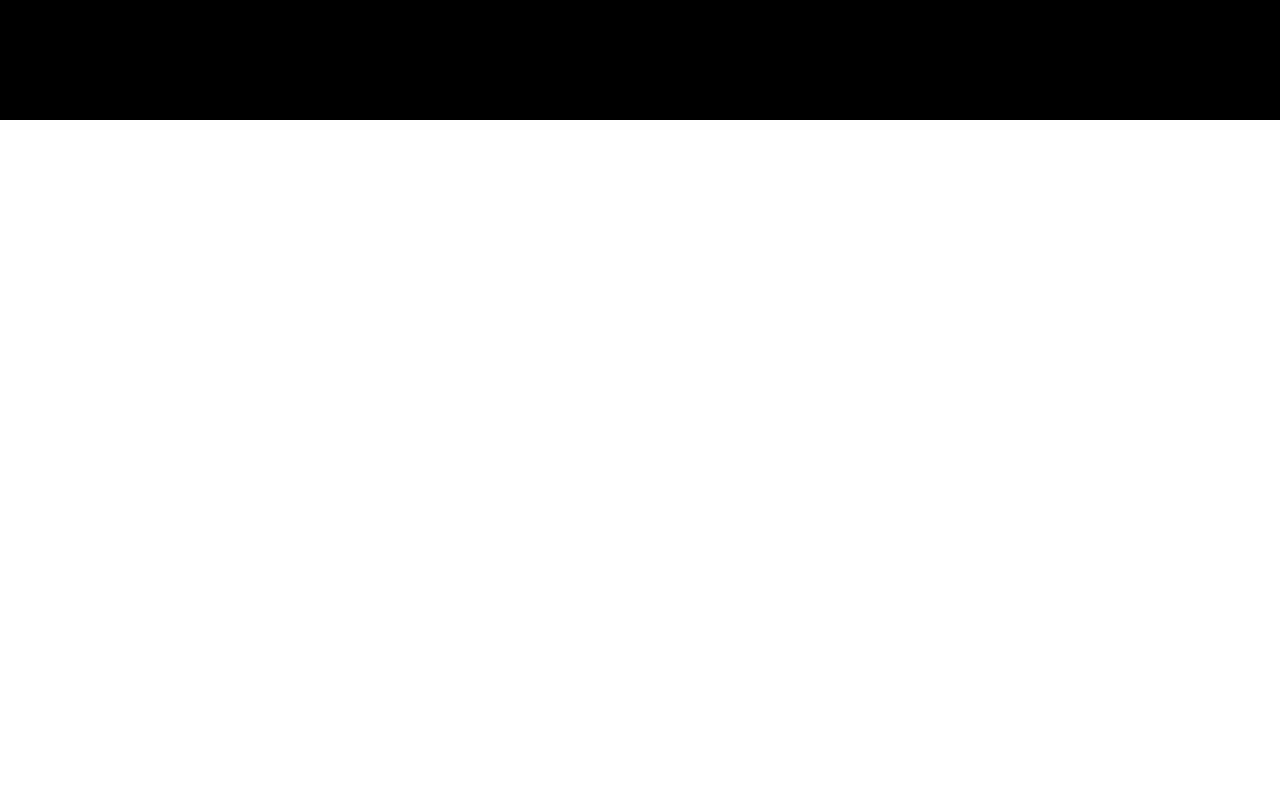
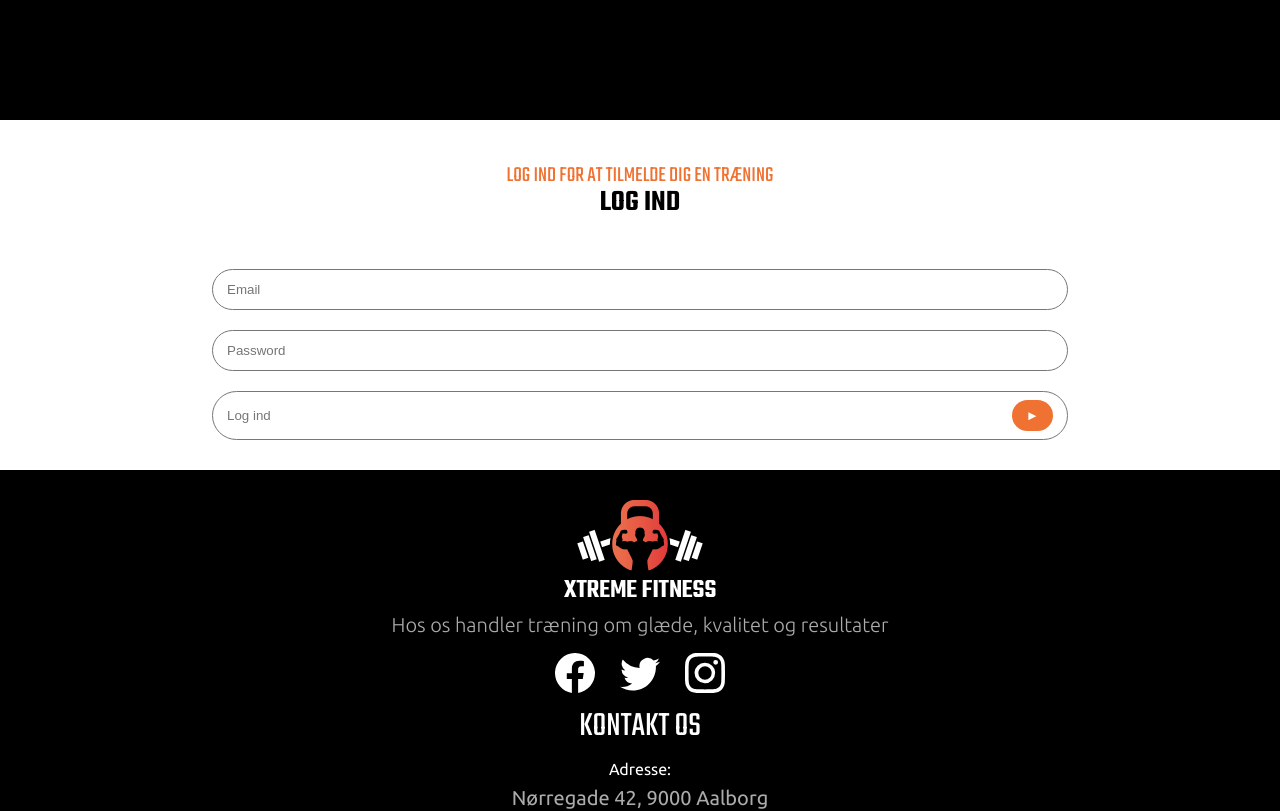
Before and after one commit to TGudik/xtreme-fitness, a React (Vite) app: page /login in a window 1280 px wide. Shown: the part 600-1411 px from the top of the page. Before the commit the page ends 800 px from the top, so only its background shows below. Built offline with nearby package versions, Linux system fonts and the light colour scheme; no server answers.

Commit message:
login og authcontext bygget

```diff
--- a/src/Routes.jsx
+++ b/src/Routes.jsx
@@ -12,6 +12,8 @@ import Subscriptions from "./pages/Subscriptions";
 import { aboutPageLoader, blogById, employeePageLoader, homeLoader, servicePageLoader, subscriptionsPageLoader } from "./loaders/Dataloaders";
 import Blog from "./pages/Blog";
 import Login from "./pages/Login";
+import ProtectedRoute from "./components/protectedRoute/ProtectedRoute";
+import Backoffice from "./pages/Backoffice";
 
 const routes = createBrowserRouter(
     createRoutesFromElements(
@@ -49,6 +51,15 @@ const routes = createBrowserRouter(
                 path="login"
                 element={<Login />}
             />
+            <Route
+                path="backoffice"
+                element={<ProtectedRoute />}
+            >
+                <Route
+                    index
+                    element={<Backoffice />}
+                />
+            </Route>
         </Route>
     )
 )
--- a/src/components/navigation/Navigation.jsx
+++ b/src/components/navigation/Navigation.jsx
@@ -42,7 +42,7 @@ export default function Navigation() {
               </Link>
             </li>
             <li onClick={() => setOpen(false)}>
-              <Link className={styles.navLink}>Log ind</Link>
+              <Link to="/login" className={styles.navLink}>Log ind</Link>
             </li>
           </ul>
         </div>
--- /dev/null
+++ b/src/components/protectedRoute/ProtectedRoute.jsx
@@ -0,0 +1,21 @@
+import { Navigate, Outlet } from "react-router-dom";
+import { useAuth } from "../../context/AuthContext";
+
+
+
+export default function ProtectedRoute() {
+    const { user, loading } = useAuth()
+
+    if (loading) {
+        return <p>loader...</p>
+    }
+
+    if (!user || user.role !== "admin") {
+        return <Navigate to="/" replace/>
+    }
+
+    return <Outlet />
+
+
+
+}
--- /dev/null
+++ b/src/components/signInField/SignInForm.jsx
@@ -0,0 +1,32 @@
+import { useState } from "react"
+import styles from "./signInForm.module.css"
+import { useNavigate } from "react-router-dom"
+import { useAuth } from "../../context/AuthContext"
+
+export default function SignInForm() {
+    const navigate = useNavigate()
+    const [email, setEmail] = useState("")
+    const [password, setPassword] = useState("")
+    const [error, setError] = useState(null)
+    const { login } = useAuth()
+
+    async function handleSubmit(email, password) {
+        try {
+            setError(null)
+            await login(email, password)
+            navigate("/")
+        } catch (error) {
+            setError(error.status)
+        }
+    }
+
+    return (
+        <form onSubmit={(e) => {e.preventDefault(); handleSubmit(email, password)}} className={styles.signInForm}>
+            {error && <p>{error}</p>}
+            <input onChange={(e) => setEmail(e.target.value)} value={email} className={styles.formInput} type="text" placeholder="Email"/>
+            <input onChange={(e) => setPassword(e.target.value)} value={password} className={styles.formInput} type="password" placeholder="Password"/>
+            <button className={styles.submitBtn}>Log ind <span>{String.fromCharCode(9658)}</span></button>
+        </form>
+    )
+
+}
--- /dev/null
+++ b/src/components/signInField/signInForm.module.css
@@ -0,0 +1,39 @@
+.signInForm {
+    display: flex;
+    flex-direction: column;
+    align-items: center;
+    gap: 20px;
+    padding: 30px 20px;
+    width: 70%;
+    margin: 0 auto;
+}
+
+.formInput {
+    padding: 12px 14px;
+    border-radius: 1000px;
+    border: 1px solid #777;
+    width: 100%;
+}
+
+.formInput:focus {
+    outline: 2px solid var(--primary);
+}
+
+.submitBtn {
+    display: flex;
+    justify-content: space-between;
+    align-items: center;
+    width: 100%;
+    padding: 8px 14px;
+    border-radius: 1000px;
+    border: 1px solid #777;
+    background: transparent;
+    color: #777;
+
+    span {
+        background: var(--primary);
+        color: white;
+        padding: 8px 14px;
+        border-radius: 1000px;
+    }
+}
--- /dev/null
+++ b/src/context/AuthContext.jsx
@@ -0,0 +1,60 @@
+import { createContext, useContext, useEffect, useState } from "react";
+import { authToken, signIn } from "../utils/signInAuth";
+import { removeToken } from "../utils/token";
+
+const AuthContext = createContext()
+
+export function AuthProvider({children}) {
+    const [user, setUser] = useState(null)
+    const [loading, setLoading] = useState(true)
+
+    useEffect(() => {
+        async function restoreSession() {
+            try {
+                const data = await authToken()
+                setUser(data.data)
+            } catch {
+                setUser(null)
+            } finally {
+                setLoading(false)
+            }
+        }
+        restoreSession()
+    }, [])
+
+    async function login(email, password) {
+        setLoading(true)
+        try {
+            await signIn(email, password)
+            const data = await authToken()
+            setUser(data.data)
+        } catch (error) {
+            setUser(null)
+            throw error
+        } finally {
+            setLoading(false)
+        }
+    }
+
+    function logout() {
+        setUser(null)
+        removeToken()
+    }
+
+    const value = {user, loading, login, logout}
+
+    return (
+        <AuthContext.Provider value={value}>
+            {children}
+        </AuthContext.Provider>
+    )
+
+}
+
+export function useAuth() {
+    const context = useContext(AuthContext)
+    if (context === undefined) {
+        throw new Error("Useauth er ikke blevet brugt i en provider")
+    }
+    return context
+}
--- /dev/null
+++ b/src/pages/Backoffice.jsx
@@ -0,0 +1,5 @@
+export default function Backoffice() {
+    return(
+        <h1 className="">Backoffice</h1>
+    )
+}
--- a/src/pages/Login.jsx
+++ b/src/pages/Login.jsx
@@ -1,4 +1,7 @@
+import Footer from "../components/footer/Footer";
 import Hero from "../components/header/Hero";
+import PageIntro from "../components/pageIntro/PageIntro";
+import SignInForm from "../components/signInField/SignInForm";
 
 
 export default function Login() {
@@ -8,8 +11,10 @@ export default function Login() {
         <div>
             <Hero title={"LOG IND"}/>
             <main>
-
+                <PageIntro heading={"LOG IND FOR AT TILMELDE DIG EN TRÆNING"} subheading={"LOG IND"} />
+                <SignInForm />
             </main>
+            <Footer />
         </div>
     )
 }
--- /dev/null
+++ b/src/utils/signInAuth.jsx
@@ -0,0 +1,46 @@
+import { getToken, setToken } from "./token";
+
+const apiUrl = 'http://localhost:3042'
+
+export async function signIn(email, password) {
+    try {
+        const res = await fetch(`${apiUrl}/auth/signin`, {
+          method: "POST",
+          headers: {
+            "Content-Type": "application/json",
+          },
+          body: JSON.stringify({
+            email: email,
+            password: password,
+          }),
+        });
+        if (!res.ok) throw new Response("Login fejlede", {status: res.status})
+        const data = await res.json();
+        const token = data.data.token
+        setToken(token)
+        return data
+    } catch (error) {
+        throw error
+    }
+
+}
+
+export async function authToken() {
+    try {const token = getToken()
+    const res = await fetch(`${apiUrl}/auth/token`, {
+        method: "POST",
+        headers: {
+            "Content-Type": "application/json",
+            "Authorization": `Bearer ${token}`
+        },
+        body: JSON.stringify({
+            token: token
+        })
+    })
+    if (!res.ok) throw new Response("Autenticering fejlede", {status: res.status})
+    const data = await res.json()
+    return data
+    } catch (error) {
+        throw error
+    }
+}
--- /dev/null
+++ b/src/utils/token.jsx
@@ -0,0 +1,21 @@
+const tokenKey = "authToken";
+
+export function getToken() {
+try {
+    return localStorage.getItem(tokenKey);
+} catch {
+    return null;
+}
+}
+
+export function setToken(token) {
+    try {
+        localStorage.setItem(tokenKey, token);
+    } catch (error) {
+        throw new Error("Kunne ikke logge ind, prøv igen", error)
+    }
+}
+
+export function removeToken() {
+localStorage.removeItem(tokenKey);
+}
```
Also changed, not shown: src/main.jsx (+8 -3 lines).
